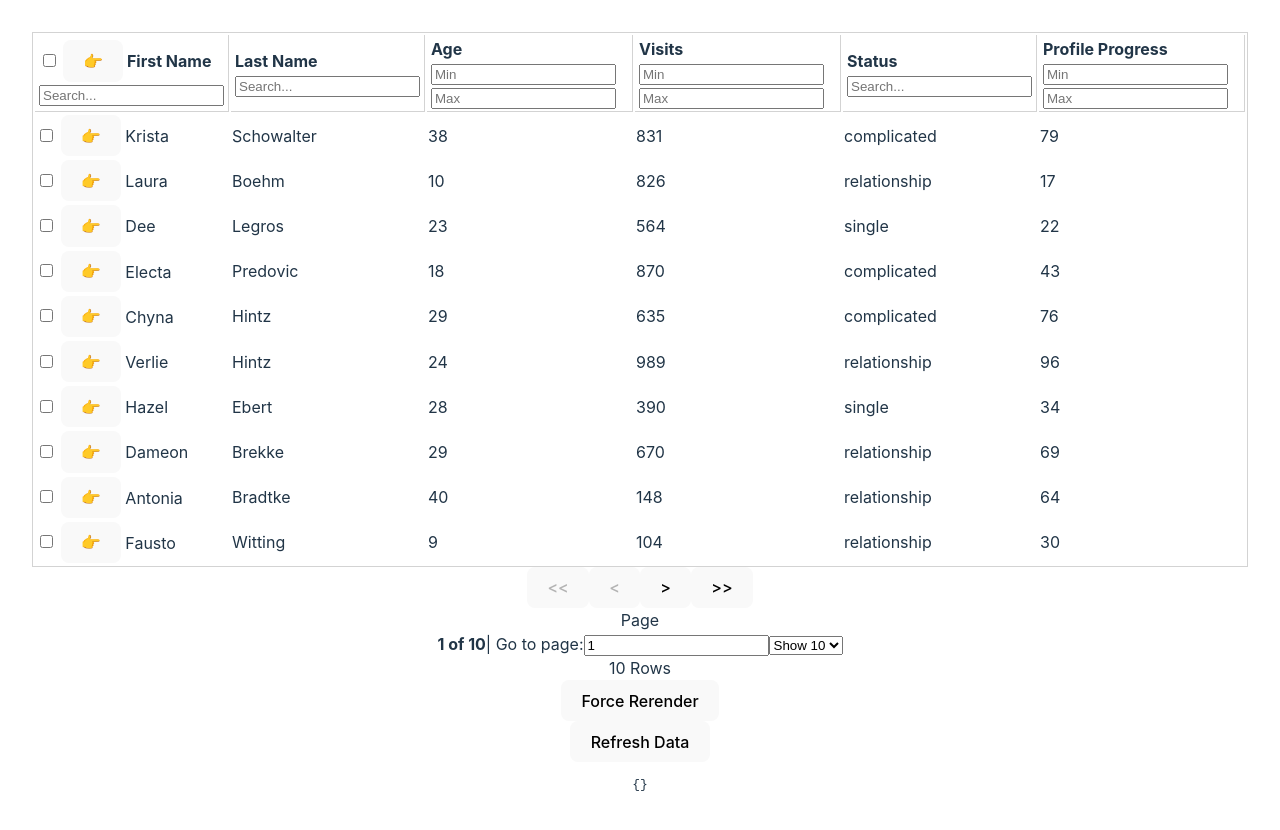
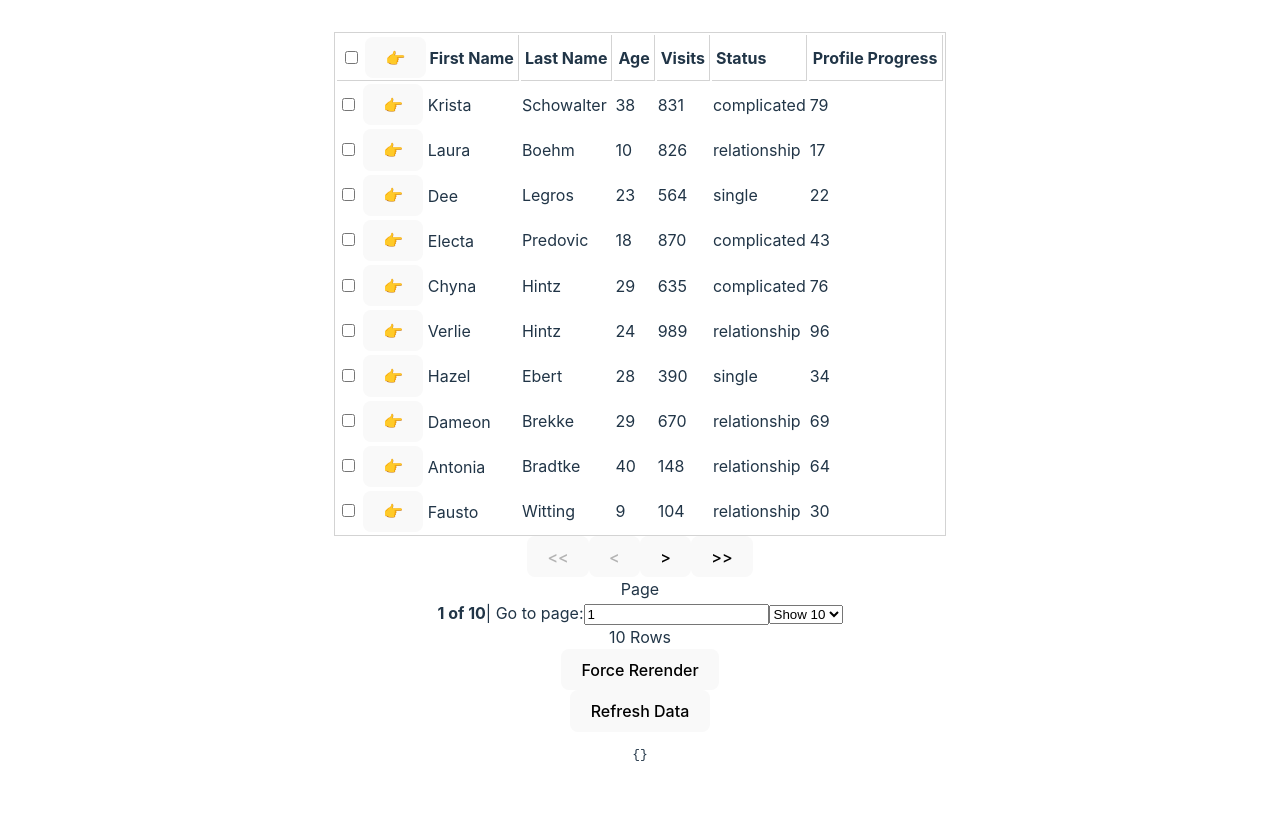
Before and after one commit to isqua/tree-table, a React (Vite) app: page / in a window 1280 px wide. Shown: the top 830 px of the page. After the commit the page ends 809 px from the top, so only its background shows below. Built offline with nearby package versions, Linux system fonts and the light colour scheme.

Commit message:
fix: remove filters

```diff
--- a/src/components/Table/Table.tsx
+++ b/src/components/Table/Table.tsx
@@ -3,8 +3,6 @@ import React, { HTMLProps } from 'react'
 import './Table.css'
 
 import {
-    Column,
-    Table,
     ExpandedState,
     useReactTable,
     getCoreRowModel,
@@ -145,11 +143,6 @@ export function Table() {
                                                     header.column.columnDef.header,
                                                     header.getContext()
                                                 )}
-                                                {header.column.getCanFilter() ? (
-                                                    <div>
-                                                        <Filter column={header.column} table={table} />
-                                                    </div>
-                                                ) : null}
                                             </div>
                                         )}
                                     </th>
@@ -251,57 +244,6 @@ export function Table() {
     )
 }
 
-function Filter({
-    column,
-    table,
-}: {
-    column: Column<any, any>
-    table: Table<any>
-}) {
-    const firstValue = table
-        .getPreFilteredRowModel()
-        .flatRows[0]?.getValue(column.id)
-
-    const columnFilterValue = column.getFilterValue()
-
-    return typeof firstValue === 'number' ? (
-        <div className="flex space-x-2">
-            <input
-                type="number"
-                value={(columnFilterValue as [number, number])?.[0] ?? ''}
-                onChange={e =>
-                    column.setFilterValue((old: [number, number]) => [
-                        e.target.value,
-                        old?.[1],
-                    ])
-                }
-                placeholder={`Min`}
-                className="w-24 border shadow rounded"
-            />
-            <input
-                type="number"
-                value={(columnFilterValue as [number, number])?.[1] ?? ''}
-                onChange={e =>
-                    column.setFilterValue((old: [number, number]) => [
-                        old?.[0],
-                        e.target.value,
-                    ])
-                }
-                placeholder={`Max`}
-                className="w-24 border shadow rounded"
-            />
-        </div>
-    ) : (
-        <input
-            type="text"
-            value={(columnFilterValue ?? '') as string}
-            onChange={e => column.setFilterValue(e.target.value)}
-            placeholder={`Search...`}
-            className="w-36 border shadow rounded"
-        />
-    )
-}
-
 function IndeterminateCheckbox({
     indeterminate,
     className = '',
```
